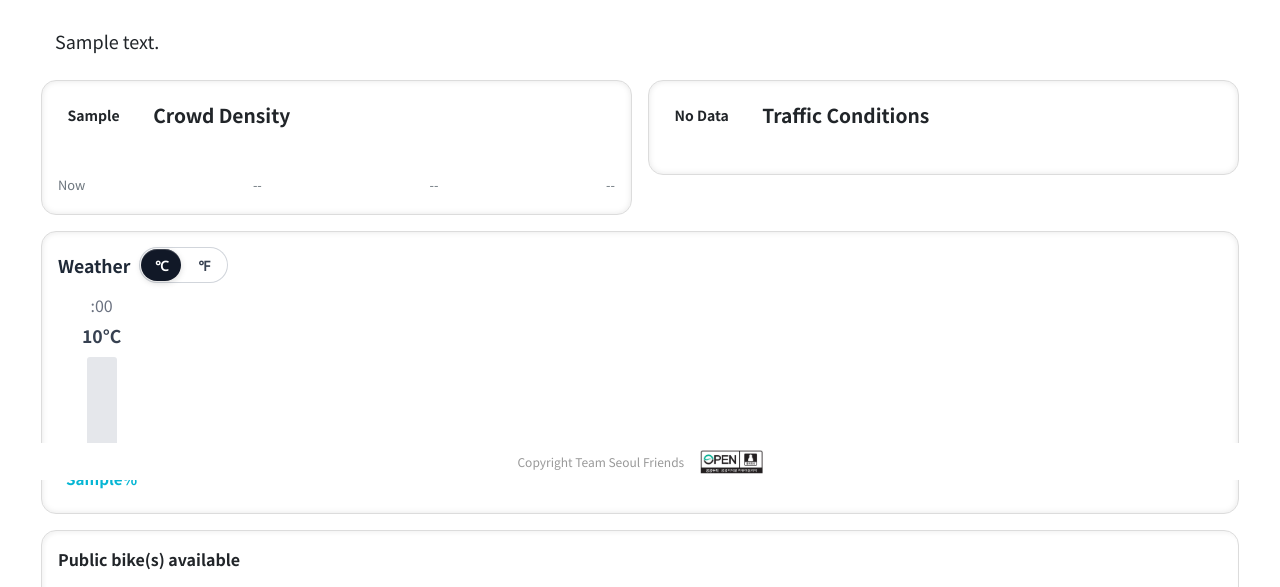
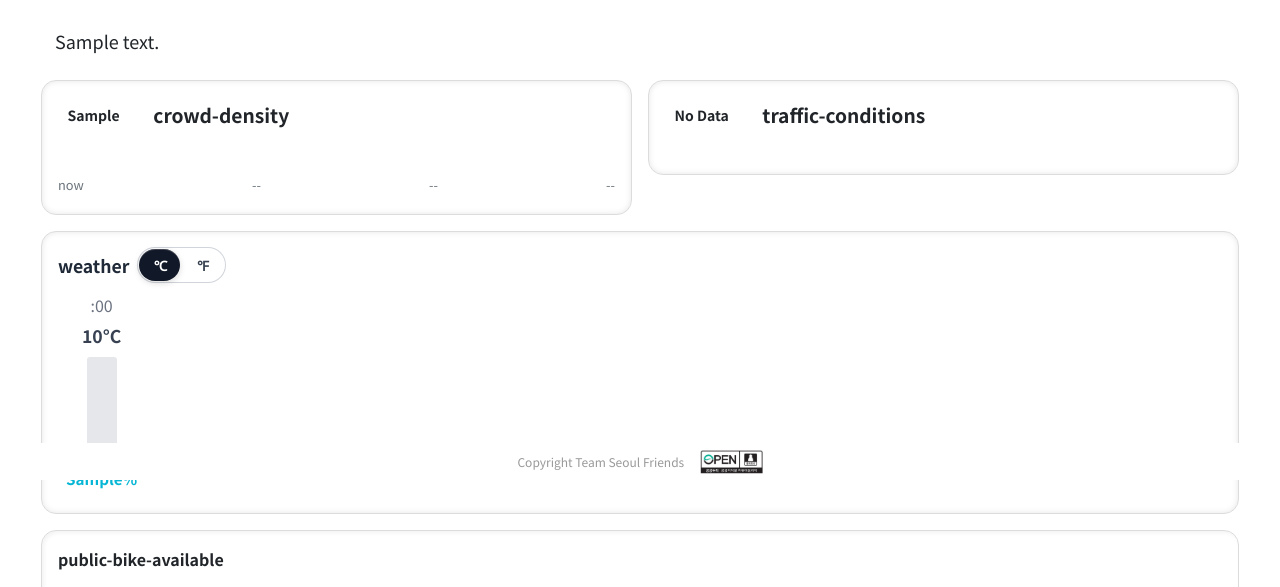
Before and after one commit to kohwj1/nowinseoul, a Python web app: template templates/detail_page.html in a window 1280 px wide. Shown: the part 320-907 px from the top of the page. Run offline with Jinja, Linux system fonts and the light colour scheme; the template is opened without the code that fills it: most values are stand-ins (such as "Sample title", 1, 10 or a date in 2020).

Commit message:
수정: 상세페이지 flask-babel 템플릿 추가

```diff
--- a/templates/detail_page.html
+++ b/templates/detail_page.html
@@ -39,13 +39,13 @@
           {% else %}
             <div class="info-tag">No Data</div>
           {% endif %}
-          <div class="info-title">Crowd Density</div>
+          <div class="info-title">{{ _('crowd-density') }}</div>
         </div>
 
         <div class="progress-bar-container" id="crowd-density-bar"></div>
 
         <div class="time-labels">
-          <span id="time-now">Now</span>
+          <span id="time-now">{{ _('now') }}</span>
           <span id="time-1">--</span>
           <span id="time-2">--</span>
           <span id="time-3">--</span>
@@ -64,7 +64,7 @@
           {% else %}
             <div class="info-tag">No Data</div>
           {% endif %}
-          <div class="info-title">Traffic Conditions</div>
+          <div class="info-title">{{ _('traffic-conditions') }}</div>
         </div>
       </div>
     </section>
@@ -74,7 +74,7 @@
       <div class="surface">
         <div class="weather-header">
           <div class="left-wrap">
-            <h2>Weather</h2>
+            <h2>{{ _('weather') }}</h2>
             <div class="unit-switch" role="group" aria-label="Temperature unit">
               <button type="button" class="unit-btn active" data-unit="C">℃</button>
               <button type="button" class="unit-btn" data-unit="F">℉</button>
@@ -107,7 +107,7 @@
     <div class="public-bike-section">
       <div class="surface">
         <div class="bike-header">
-          <p id="total-bikes">Public bike(s) available</p>
+          <p id="total-bikes">{{ _('public-bike-available') }}</p>
         </div>
         <div class="bike-map" id="map"></div>
         <ul class="bike-list">
@@ -125,13 +125,14 @@
 </div>
 
 <script>
-  const bikeList  = {{ data | tojson }};
+  const userLocale = navigator.language;
   const pageData  = {{ data | tojson }};
   const crowdData = pageData.FCST_PPLTN;
   const bikeData  = pageData.SBIKE_STTS;
   const weatherData = pageData.WEATHER_STTS;
 </script>
 <script src="https://unpkg.com/leaflet/dist/leaflet.js"></script>
+<script src="{{ url_for('static', filename='js/translate_js.js') }}"></script>
 <script src="{{ url_for('static', filename='js/detail_page.js') }}"></script>
 <script src="{{ url_for('static', filename='js/bike.js') }}"></script>
 <script src="{{ url_for('static', filename='js/crowd_density.js') }}"></script>
```
